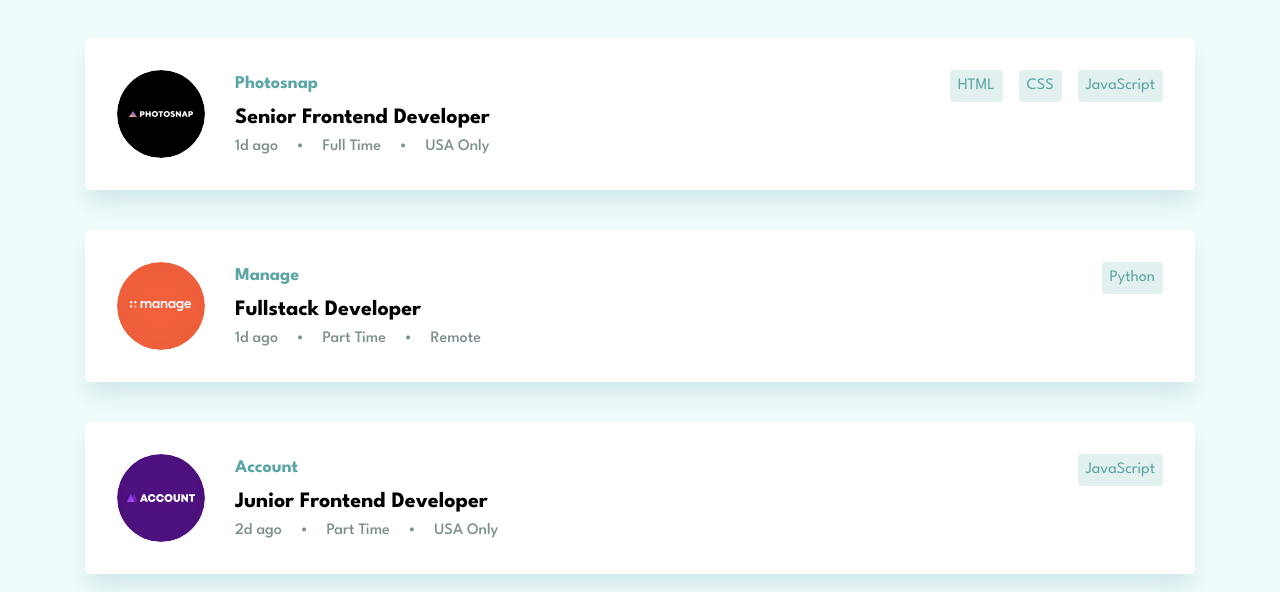
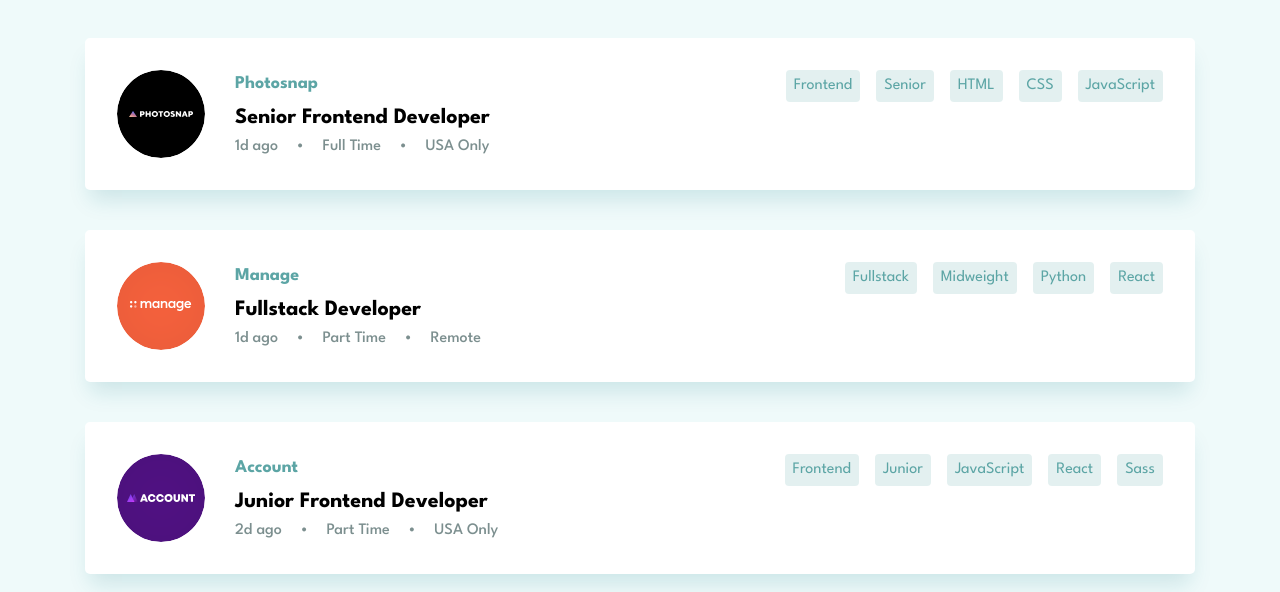
Before and after one commit to ggnika1337/React-16, a React (Vite) app: page / in a window 1280 px wide. Shown: the part 190-782 px from the top of the page. Built offline with nearby package versions, Linux system fonts and the light colour scheme.

Commit message:
Fix: tags now display all

```diff
--- a/src/App.tsx
+++ b/src/App.tsx
@@ -5,7 +5,7 @@
 
 function App() {
   const [isFilter, _setIsFilter] = useState(false);
-  const filters: array = [];
+  const filters: string[] = [];
   return (
     <>
       <div className="background w-full h-[156px] z-1"></div>
@@ -49,7 +49,7 @@
                 contract={el.contract}
                 location={el.location}
                 postedAt={el.postedAt}
-                tag={el.languages}
+                tag={[el.role, el.level, ...el.languages, ...el.tools]}
               />
             </div>
           );
--- a/src/components/__organisms/Job/Job.tsx
+++ b/src/components/__organisms/Job/Job.tsx
@@ -1,4 +1,16 @@
 import Tags from "../../__atoms/Tags";
+
+type JobProps = {
+  img: string;
+  isNew?: boolean;
+  company: string;
+  position: string;
+  postedAt: string;
+  contract: string;
+  location: string;
+  tag: string[];
+  onClick: () => void;
+};
 
 function Job({
   img,
@@ -10,14 +22,14 @@
   location,
   tag,
   onClick,
-}) {
+}: JobProps) {
   return (
     <>
       <div
         style={{
           borderLeft: isNew ? "5px solid #5CA5A5" : "none",
         }}
-        className="w-full h-[152px] max-md:h-[200px] relative max-md:px-[18px] max-md:py-0 bg-white flex justify-between p-[32px] shadow-[0px_15px_20px_-5px_#0D718226] rounded-[5px]"
+        className="w-full h-[152px] max-md:h-[240px] relative max-md:px-[18px] max-md:py-0 bg-white flex justify-between p-[32px] shadow-[0px_15px_20px_-5px_#0D718226] rounded-[5px]"
       >
         <div className="flex w-full justify-between max-md:absolute top-[-24px]">
           <div className="flex w-full gap-[30px] max-md:flex-col max-md:gap-[7px]">
@@ -30,6 +42,7 @@
                 <h1 className="text-[#5CA5A5] font-[700] text-[18px]">
                   {company}
                 </h1>
+
                 <div
                   style={{
                     display: isNew ? "flex" : "none",
@@ -48,6 +61,7 @@
                     </div>
                   </div>
                 </div>
+
                 <div>
                   <span className="hover:text-[#5CA5A5] font-[700] text-[22px] cursor-pointer">
                     {position}
@@ -60,11 +74,12 @@
                     <span>{location}</span>
                   </div>
                 </div>
-                <div className="max-md:block hidden h-[1px] w-[92fit%] bg-[#B7C4C4]"></div>
+
+                <div className="max-md:block hidden h-[1px] w-[92%] bg-[#B7C4C4]"></div>
               </div>
 
-              <div className="flex gap-[16px]">
-                {tag.map((t, i) => (
+              <div className="flex gap-[16px] flex-wrap">
+                {tag.map((t: string, i: number) => (
                   <Tags key={i} tag={t} onClick={onClick} />
                 ))}
               </div>
```
Also changed, not shown: src/components/__atoms/Tags.tsx (+5 -2 lines).
